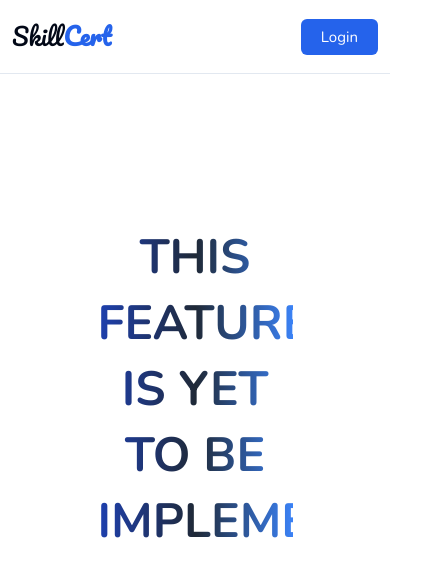
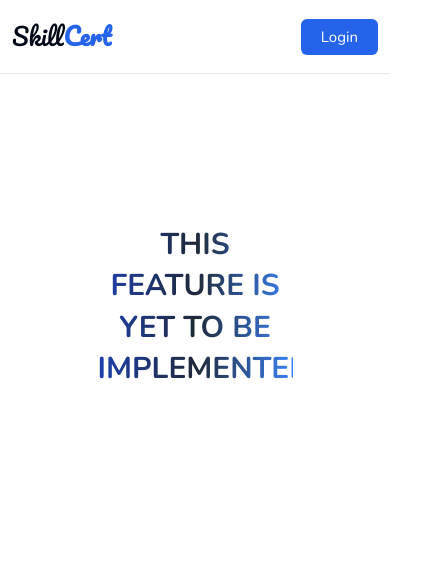
Before and after one commit to Abmichael01/skillCertFrontend, a Next.js app: page /coming-soon in a window 390 px wide. Shown: the top 576 px of the page, 441 px wide, since content can reach past the window. Built offline with nearby package versions, Linux system fonts and the light colour scheme.

Commit message:
made new changes

```diff
--- a/app/(routes)/coming-soon/page.tsx
+++ b/app/(routes)/coming-soon/page.tsx
@@ -3,7 +3,7 @@ import React from 'react';
 const Page = () => {
     return (
         <div className=' flex items-center justify-center'>
-            <h1 className='text-5xl font-bold max-w-[50vw] leading-snug text-center mt-32 bg-gradient-to-r from-blue-800 via-gray-800 to-blue-500 bg-clip-text text-transparent'>
+            <h1 className='text-3xl sm:text-5xl font-bold max-w-[50vw] leading-snug text-center mt-32 bg-gradient-to-r from-blue-800 via-gray-800 to-blue-500 bg-clip-text text-transparent'>
             	THIS FEATURE IS YET TO BE IMPLEMENTED
             </h1>
         </div>
--- a/app/(routes)/layout.tsx
+++ b/app/(routes)/layout.tsx
@@ -28,7 +28,7 @@ export default function RootLayout({
     <html lang="en">
 
       <head>
-        <title>My Next.js App</title>
+        <title>SkillCert</title>
         <meta property="og:title" content="SkillCert" />
         <meta property="og:description" content="SkillCert....Take a Test and Earn a Free Certificate" />
         <meta property="og:image" content="/ogImage.png" />
--- a/app/_components/TestCard.tsx
+++ b/app/_components/TestCard.tsx
@@ -24,7 +24,7 @@ const TestCard = ({ test, index }: TestCardProp ) => {
             className={`border border-zinc-300  p-3 rounded-md shadow-sm group cursor-pointer flex flex-col justify-between w-full`}
           >
 
-            <div className={`w-full h-[200px] md:h-40 border rounded-md overflow-hidden  `} >
+            <div className={`w-full h-[300px] md:h-40 border rounded-md overflow-hidden  `} >
               {test.banner !== null ? (
                 <Image
                   src={test.banner || ""}
--- a/app/_components/Tests.tsx
+++ b/app/_components/Tests.tsx
@@ -16,7 +16,7 @@ const Tests = ({
   return (
     <div className="flex flex-col gap-3 mt-3 w-full">
       {title && <h1 className="text-center text-xl font-semibold">{title}</h1>}
-      <div className="grid grid-cols-1 vsm:grid-cols-2 md:grid-cols-3 lg:grid-cols-4 gap-5 md:gap-8 mt-4 w-full">
+      <div className="grid grid-cols-2 vsm:grid-cols-2 md:grid-cols-3 lg:grid-cols-4 gap-5 md:gap-8 mt-4 w-full">
         {tests?.map((test, index) => (
           <div key={index}>
             <TestCard test={test} index={index} />
```
